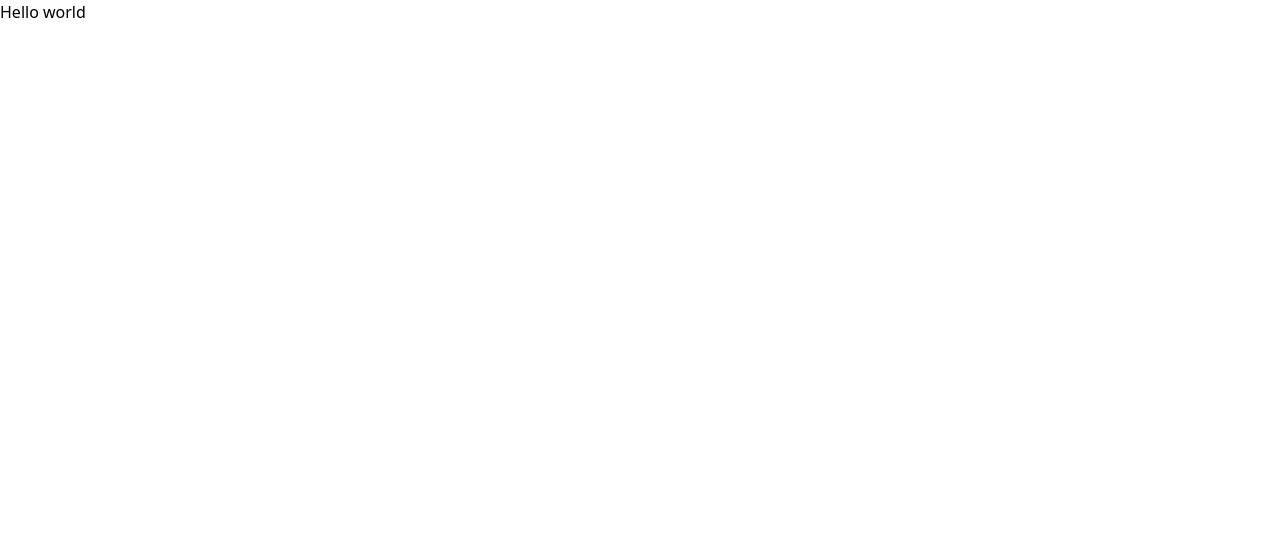
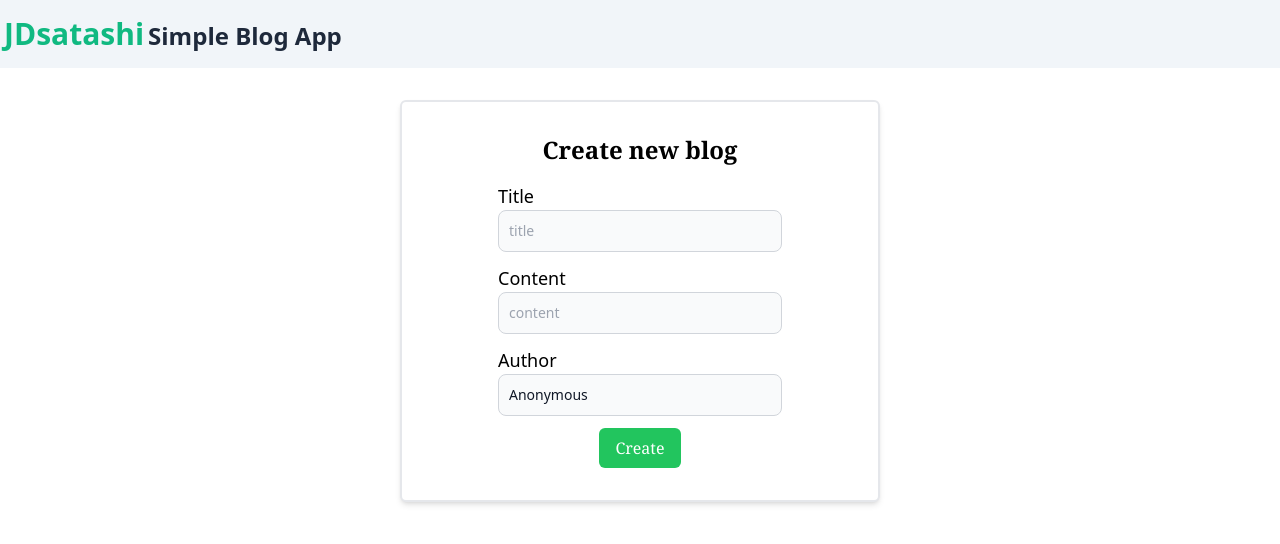
Before and after one commit to Jdsatashi/react-practice, a React (Vite) app: page / in a window 1280 px wide. Shown: the top 544 px of the page. Built offline with nearby package versions, Linux system fonts and the light colour scheme.

Commit message:
Revert "first commit"
This reverts commit abf52b8f4fe871f8e2642ec2a563d6b46a1c359d.

```diff
--- a/src/App.jsx
+++ b/src/App.jsx
@@ -1,11 +1,35 @@
 import { useState, useEffect } from 'react';
+import CreateBlog from './Components/CreateBlog';
+import CardBlog from './Components/CardBlog';
 
 function App() {
+  // Get storage
+  const storageBlogs = JSON.parse(localStorage.getItem('blogs'))
+  // State
+  const [blogs, setBlogs] = useState(storageBlogs ?? []);
+  // Effect funtions
+  useEffect(() => {
+    localStorage.setItem('blogs', JSON.stringify(blogs));
+  }, [blogs]);
+
+  // Functions
+  function addBlog(data){
+    setBlogs((blogs) => [...blogs, data])
+  }
   return (
     <>
       <div>
-        <h1>Hello world</h1>
+        <h3 className='py-4 text-2xl font-semibold bg-slate-100 text-slate-800'>
+          <span className='mx-1 text-3xl font-bold text-emerald-500'>
+            JDsatashi
+          </span>
+          Simple Blog App
+        </h3>
       </div>
+      <CreateBlog blogs={blogs} createBlog={addBlog}/>
+      {blogs.map((blog, idx) => (
+        <CardBlog key={idx} blog={blog} />
+      ))}
     </>
   );
 }
--- /dev/null
+++ b/src/Components/CardBlog.jsx
@@ -0,0 +1,30 @@
+import React, { useContext } from 'react';
+import PropTypes from 'prop-types';
+
+const CardBlog = ({ blog }) => {
+  return (
+    <div className='element_center'>
+      <div className='p-4 xl:px-12 xl:py-8 mt-4 xl:mt-8 bg-white rounded-none w-[640px] xl:rounded-md border-2 shadow-md'>
+        <div className='font-sans text-2xl font-bold text-center'>
+          {blog.title}
+        </div>
+        <div className='mt-3'>
+          <div className='mx-8'>
+            <p>{blog.content}</p>
+          </div>
+          <div className='mx-8'>
+            <p className='mx-4 text-sm font-thin text-end text-slate-700'>
+              {blog.author}
+            </p>
+          </div>
+        </div>
+      </div>
+    </div>
+  );
+};
+
+CardBlog.propTypes = {
+  blog: PropTypes.object,
+};
+
+export default CardBlog;
--- /dev/null
+++ b/src/Components/CreateBlog.jsx
@@ -0,0 +1,111 @@
+/* eslint-disable no-unused-vars */
+import React, {
+    useState,
+    useEffect,
+} from 'react';
+import PropTypes from 'prop-types';
+import InputE from './InputE.jsx';
+
+// Variables group
+const groupClass = 'mb-3';
+const labelClass = 'input_label';
+const inpClass = 'input_text';
+const fields = [
+    {name: 'title', inpType: 'text'},
+    {name: 'content', inpType: 'text'},
+    {name: 'author', inpType: 'text'},
+];
+// Default state data
+const blogDataDefault = {
+  title: '',
+  content: '',
+  author: 'Anonymous',
+}
+const errorDefault = {title: '', content: '', author: ''}
+
+// Component
+const CreateBlog = (props) => {
+    // States group
+    const [blogData, setBlogData] = useState(blogDataDefault);
+    const [blogs, setBlogs] = useState(props.blogs);
+    const [errors, setErrors] = useState(errorDefault);
+    // Context
+    useEffect(() => setBlogs(props.blogs), [props]);
+    // Functions group
+    const handleSetBlogData = (e) => {
+        e.preventDefault();
+        // Validate fields data
+        switch (true) {
+            case blogData.title.trim() === '':
+                setErrors((err) => ({...err, title: 'Title cannot be blank'}));
+                break;
+            case blogData.content.trim() === '':
+                setErrors((err) => ({...err, content: 'Content cannot be blank'}));
+                break;
+            case blogData.content.length <= 10:
+                setErrors((err) => ({
+                    ...err,
+                    content: 'Content must more 10 characters',
+                }));
+                break;
+            case blogs.some((blog) => blog.title === blogData.title) === true:
+                setErrors((err) => ({
+                    ...err,
+                    title: 'Title had existed, try another',
+                }));
+                break;
+            default:
+                setBlogs((blogs) => [...blogs, blogData]);
+                props.createBlog(blogData)
+                setBlogData(blogDataDefault)
+                console.log(blogs);
+        }
+    };
+    const handleInputChange = (name, value) => {
+        setBlogData((data) => ({
+            ...data,
+            [name]: value,
+        }));
+        setErrors((err) => ({...err, [name]: ''}));
+    };
+    // HTML Elements
+    return (
+        <div className='flex justify-center'>
+            <div className='card_simple'>
+                <div className='flex justify-center'>
+                    <h2 className='card_title'>Create new blog</h2>
+                </div>
+                <form className='mx-12 mt-4'>
+                    {fields.map((field, idx) => (
+                        <InputE
+                            key={idx}
+                            name={field.name}
+                            inpType={field.inpType}
+                            groupClass={groupClass}
+                            labelClass={labelClass}
+                            inpClass={inpClass}
+                            value={blogData[field.name]}
+                            errors={errors[field.name]}
+                            onInputChange={handleInputChange}
+                        />
+                    ))}
+                    <div className='flex justify-center mt-3'>
+                        <button
+                            type='submit'
+                            onClick={handleSetBlogData}
+                            className='btn_green'>
+                            Create
+                        </button>
+                    </div>
+                </form>
+            </div>
+        </div>
+    );
+};
+
+CreateBlog.propTypes = {
+    blogs: PropTypes.array,
+    createBlog: PropTypes.func,
+};
+
+export default CreateBlog;
--- /dev/null
+++ b/src/Components/InputE.jsx
@@ -0,0 +1,60 @@
+/* eslint-disable no-unused-vars */
+import React, { useEffect, useState } from 'react';
+import PropTypes from 'prop-types';
+import FirstUpcase from '../utils/short-scripts.js';
+
+const InputE = (props) => {
+  // States group
+  const [nameUpcase, setNameUpcase] = useState('');
+  const [inpValue, setInpValue] = useState(props.value);
+  const [error, setError] = useState(props.errors);
+  // Variables group
+  const name = props.name;
+  const groupClass = props.groupClass;
+  const labelClass = props.labelClass;
+  const inpType = props.inpType;
+  const inpClass = props.inpClass;
+  // Effect functions group
+  useEffect(() => {
+    setNameUpcase((_) => FirstUpcase(name));
+  }, []);
+  useEffect(() => {
+    props.onInputChange(name, inpValue);
+  }, [inpValue]);
+  useEffect(() => {
+    setError((_) => props.errors);
+    setInpValue((_) => props.value);
+  }, [props]);
+  return (
+    <div className={groupClass}>
+      <label className={labelClass}>{nameUpcase}</label>
+      <input
+        type={inpType}
+        id={name}
+        name={name}
+        placeholder={name}
+        className={error === '' ? inpClass : inpClass + ' border-red-600'}
+        value={inpValue}
+        onChange={(e) => setInpValue((_) => e.target.value)}
+      />
+      {error !== '' ? (
+        <span className='text-sm text-red-600'>! Error: {error}.</span>
+      ) : (
+        <span></span>
+      )}
+    </div>
+  );
+};
+
+InputE.propTypes = {
+  name: PropTypes.string.isRequired,
+  groupClass: PropTypes.string,
+  labelClass: PropTypes.string,
+  inpType: PropTypes.string.isRequired,
+  inpClass: PropTypes.string,
+  onInputChange: PropTypes.func,
+  errors: PropTypes.string,
+  value: PropTypes.string,
+};
+
+export default InputE;
```
